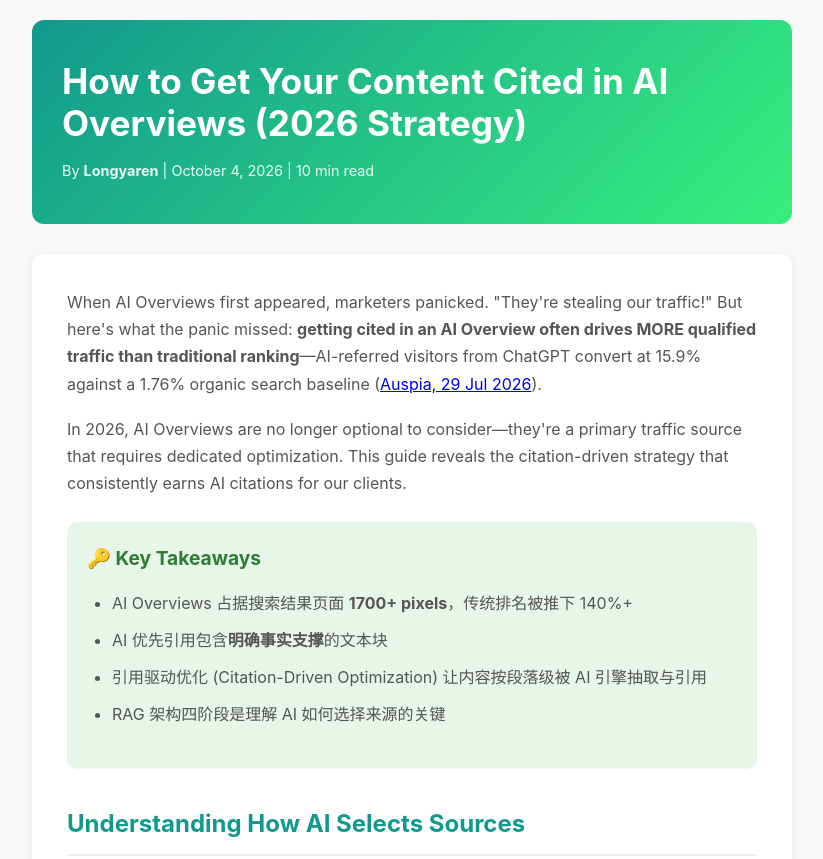
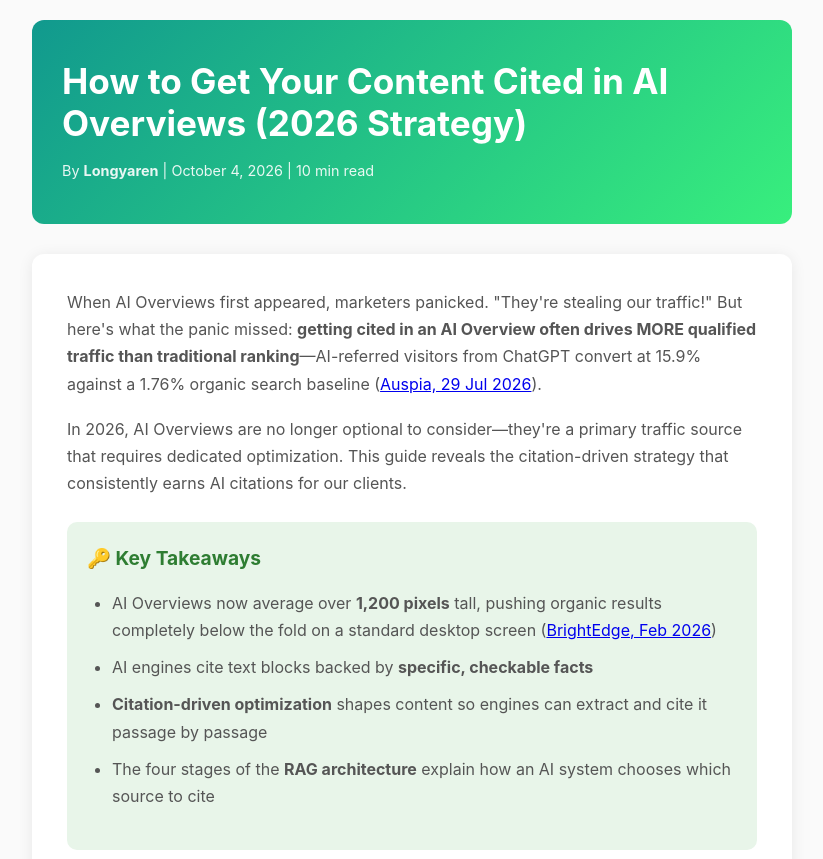
Before and after one commit to zailongagentmain-cyber/longyaren-portfolio, a plain HTML site: page ai-search-visibility-2026.html in a window 1280 px wide. Shown: the top 859 px of the page, without its empty margins (228-1051 px from the left). Drawn offline with Linux system fonts and the light colour scheme.

Commit message:
chore(deploy): sync portfolio content from local source

```diff
--- a/ai-search-visibility-2026.html
+++ b/ai-search-visibility-2026.html
@@ -5,7 +5,7 @@
     <link rel="canonical" href="https://zailongagentmain-cyber.github.io/longyaren-portfolio/ai-search-visibility-2026.html">
     <meta name="viewport" content="width=device-width, initial-scale=1.0">
     <title>How to Get Your Content Cited in AI Overviews (2026 Strategy) | Long Yaren</title>
-    <meta name="description" content="AI Overviews now占据搜索结果页面1700+ pixels. Learn the citation-driven optimization strategy that gets your content selected as an AI source—and drives 15.9% conversion from ChatGPT referrals.">
+    <meta name="description" content="AI Overviews now average over 1,200 pixels tall and push organic results below the fold. Learn the citation-driven optimization strategy that gets your content cited as an AI source—and drives 15.9% conversion from ChatGPT referrals.">
     <meta name="keywords" content="AI Overviews optimization, GEO strategy, AI search citation, generative engine optimization, ChatGPT SEO, Perplexity SEO 2026">
     <meta property="og:url" content="https://zailongagentmain-cyber.github.io/longyaren-portfolio/ai-search-visibility-2026.html">
 <meta name="author" content="Long Yaren - SEO & GEO Specialist">
@@ -15,7 +15,7 @@
 
     <!-- Open Graph -->
     <meta property="og:title" content="How to Get Your Content Cited in AI Overviews (2026 Strategy)">
-    <meta property="og:description" content="AI Overviews占据1700+ pixels. Here's the citation strategy that wins.">
+    <meta property="og:description" content="AI Overviews now average over 1,200 pixels tall. Here's the citation strategy that wins.">
     <meta property="og:type" content="article">
     <meta property="og:image" content="https://zailongagentmain-cyber.github.io/longyaren-portfolio/og/ai-search-visibility-2026.png">
     <meta property="og:image:width" content="1200">
@@ -84,10 +84,10 @@
         <div class="key-takeaways">
             <h3>🔑 Key Takeaways</h3>
             <ul>
-                <li>AI Overviews 占据搜索结果页面 <strong>1700+ pixels</strong>，传统排名被推下 140%+</li>
-                <li>AI 优先引用包含<strong>明确事实支撑</strong>的文本块</li>
-                <li>引用驱动优化 (Citation-Driven Optimization) 让内容按段落级被 AI 引擎抽取与引用</li>
-                <li>RAG 架构四阶段是理解 AI 如何选择来源的关键</li>
+                <li>AI Overviews now average over <strong>1,200 pixels</strong> tall, pushing organic results completely below the fold on a standard desktop screen (<a href="https://www.brightedge.com/resources/weekly-ai-search-insights/ai-overviews-one-year-presence-size-citing" rel="nofollow noopener" target="_blank">BrightEdge, Feb 2026</a>)</li>
+                <li>AI engines cite text blocks backed by <strong>specific, checkable facts</strong></li>
+                <li><strong>Citation-driven optimization</strong> shapes content so engines can extract and cite it passage by passage</li>
+                <li>The four stages of the <strong>RAG architecture</strong> explain how an AI system chooses which source to cite</li>
             </ul>
         </div>
 
@@ -225,6 +225,7 @@
 <h2>Sources</h2>
 <ul>
     <li><a href="https://auspia.ai/blog/google-ai-mode-citations-2026-6a6961b3-2" rel="nofollow noopener" target="_blank">Auspia, 29 Jul 2026</a> — AI Mode citation data used here for how AI-referred visitors convert against an organic search baseline</li>
+    <li><a href="https://www.brightedge.com/resources/weekly-ai-search-insights/ai-overviews-one-year-presence-size-citing" rel="nofollow noopener" target="_blank">BrightEdge, AI Overviews: one year of presence, size and citing</a> — AI Overviews averaged over 1,200 pixels tall by February 2026 (from roughly 1,050 a year earlier, peaking near 1,340 in December 2025), pushing organic results below the fold of a roughly 900-pixel desktop viewport</li>
     <li><a href="https://guptadeepak.com/the-geo-measurement-study-50000-ai-citations-in-90-days-what-actually-moves-citation-share" rel="nofollow noopener" target="_blank">Deepak Gupta, Jun 2026</a> — a multi-engine citation measurement study used here for the llms.txt experiment, flagged in the article as unreplicated</li>
 </ul>
     </article>
```
Also changed, not shown: ai-search-platform-comparison-2026.html (+3 -1 lines), multi-engine-ai-search-2026.html (+2 -1 lines).
